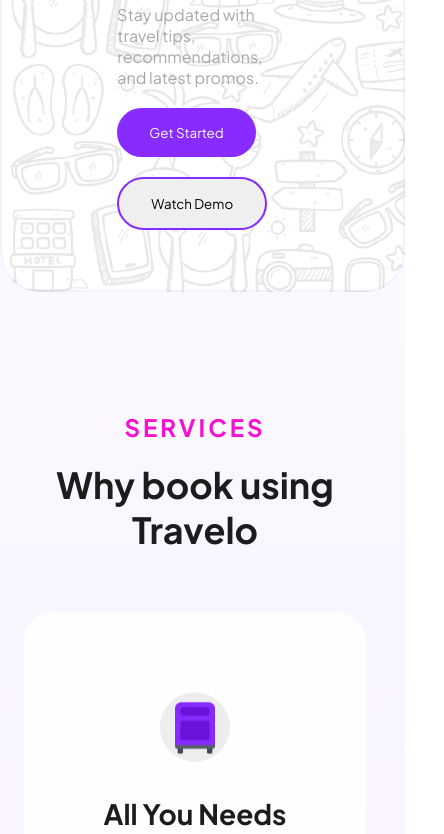
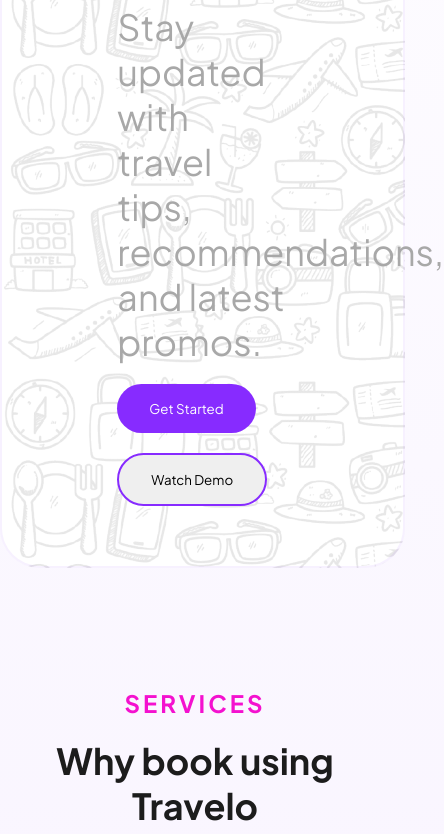
Before and after one commit to atonu-a/Travelo.io, a plain HTML site: page index.html in a window 390 px wide. Shown: the part 732-1566 px from the top of the page, 444 px wide, since content can reach past the window. Drawn offline with Linux system fonts and the light colour scheme.

Commit message:
Refactor responsive CSS media queries

```diff
--- a/style/responsive.css
+++ b/style/responsive.css
@@ -59,6 +59,9 @@
 
 /* For mobiles */
 @media screen and (max-width:640px) {
+    p{
+        font-size: 36px;
+    }
     #banner-content h1 {
         font-size: 40px;
 
```
